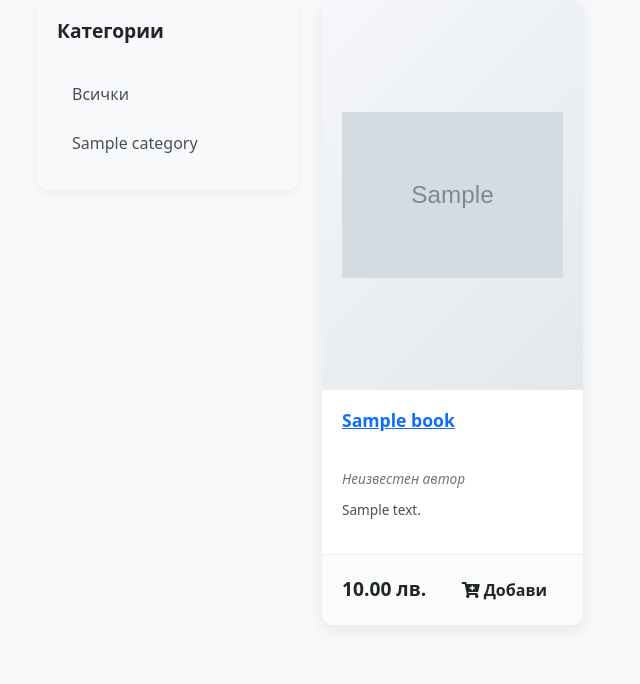
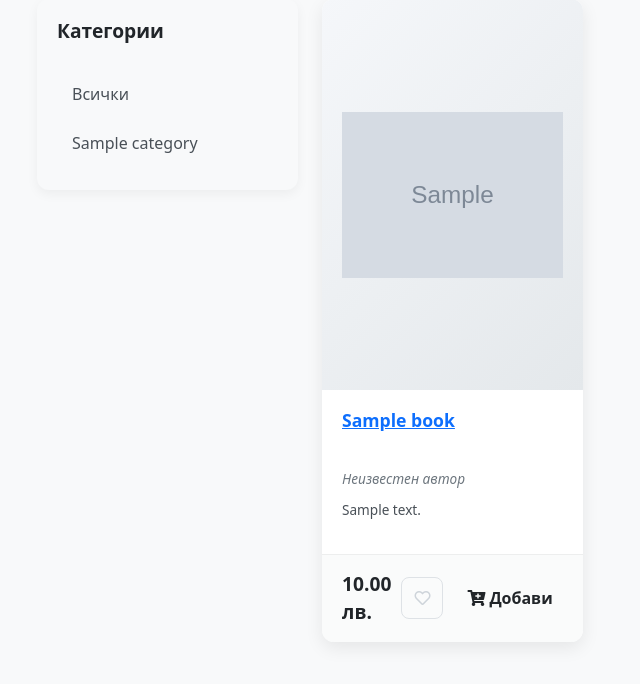
Before and after one commit to EliArn99/Smart_Inventory_Store, a Django app: template smart_inventory/templates/store/store.html in a window 1280 px wide. Shown: the part 97-781 px from the top of the page, without its empty margins (45-685 px from the left). Run offline with Django 5.2, Linux system fonts and the light colour scheme; the template is opened without the code that fills it: most values are stand-ins (such as "Sample title", 1, 10 or a date in 2020); grey boxes marked "Sample" are stand-in pictures.

Commit message:
Update store.html

```diff
--- a/smart_inventory/templates/store/store.html
+++ b/smart_inventory/templates/store/store.html
@@ -3,8 +3,6 @@
 
 {% block extra_head %}
     <style>
-        /* (Оставете вашите CSS стилове без промяна) */
-        /* ... */
         .category-sidebar {
             background-color: #f8f9fa;
             border-radius: 12px;
@@ -44,8 +42,7 @@
             transform: translateX(5px);
         }
 
-        /* (Останалите ви CSS стилове тук) */
-        /* Book Card Styles */
+
         .book-card {
             background-color: #fff;
             border: none;
@@ -205,6 +202,28 @@
             margin: 0 auto 25px;
         }
 
+        .btn-wishlist {
+            background-color: transparent;
+            border: 1px solid #dee2e6;
+            border-radius: 8px;
+            transition: all 0.2s ease;
+            padding: 8px 12px;
+        }
+
+        .btn-wishlist:hover {
+            background-color: #f8f9fa;
+            border-color: #ced4da;
+        }
+
+        .btn-wishlist i {
+            color: #ced4da; /* Цвят на празно сърце */
+            transition: color 0.2s ease;
+        }
+
+        .btn-wishlist i.fas {
+            color: var(--danger); /* Червен цвят за пълно сърце */
+        }
+
         /* Responsive adjustments */
         @media (max-width: 1199px) {
             .book-title {
@@ -276,11 +295,29 @@
 
                             <div class="book-footer">
                                 <span class="book-price">{{ book.price|floatformat:2 }} лв.</span>
-                                <button data-product="{{ book.id }}"
-                                        data-action="add"
-                                        class="btn btn-add-cart update-cart">
-                                    <i class="fas fa-cart-plus me-1"></i>Добави
-                                </button>
+
+                                <div class="d-flex align-items-center">
+                                    {% if user.is_authenticated %}
+                                        {% with book_in_wishlist=book.wishlistitem_set.all|length %}
+                                            <button data-book="{{ book.id }}"
+                                                    data-action="{% if book_in_wishlist %}remove{% else %}add{% endif %}"
+                                                    class="btn btn-wishlist me-2">
+                                                <i class="{% if book_in_wishlist %}fas text-danger{% else %}far{% endif %} fa-heart"></i>
+                                            </button>
+                                        {% endwith %}
+                                    {% else %}
+                                        <a href="{% url 'login' %}?next={{ request.path }}"
+                                           class="btn btn-wishlist me-2">
+                                            <i class="far fa-heart"></i>
+                                        </a>
+                                    {% endif %}
+
+                                    <button data-product="{{ book.id }}"
+                                            data-action="add"
+                                            class="btn btn-add-cart update-cart">
+                                        <i class="fas fa-cart-plus me-1"></i>Добави
+                                    </button>
+                                </div>
                             </div>
                         </div>
                     </div>
```
